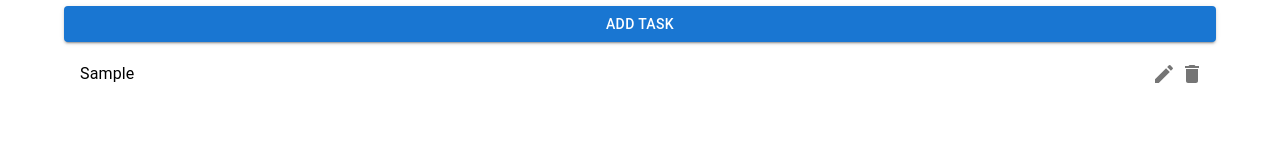
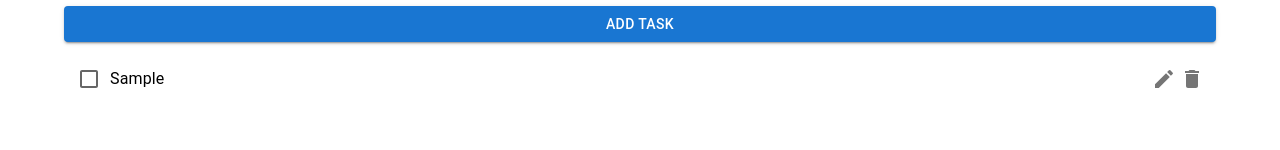
Before and after one commit to yannickmaas/todo-list, a React (Create React App) app: page / in a window 1280 px wide. Both pictures are taken after typing "Sample" into the empty fields and a click on the button "ADD TASK". Shown: the part 136-286 px from the top of the page. Built offline with nearby package versions, Linux system fonts and the light colour scheme.

Commit message:
Added check task function

```diff
--- a/src/App.js
+++ b/src/App.js
@@ -1,9 +1,10 @@
 import React, { useState } from 'react';
 import {
-  Container, TextField, Button, List, ListItem, ListItemText, IconButton, Typography,
+  Container, TextField, Button, List, ListItem, ListItemText, IconButton, Checkbox, Typography,
   Dialog, DialogActions, DialogContent, DialogContentText, DialogTitle
 } from '@mui/material';
 import { Delete, Edit } from '@mui/icons-material';
+
 // Set up initial global state
 const initialGlobalState = {
   tasks: [],
@@ -47,7 +48,7 @@ class Global extends React.Component {
 // Create a hook to use the GlobalState
 const useGlobalState = () => React.useContext(GlobalState);
 
-// Main ToDo Function
+// Create a component to render and modify the to-do list
 function TodoList() {
   //Define states
   const { tasks } = useGlobalState();
@@ -58,9 +59,8 @@ function TodoList() {
   //Add task function
   function addTask() {
     if (newTask) {
-      //Sets the new task state in the const
       GlobalState.set({
-        tasks: [...tasks, newTask],
+        tasks: [...tasks, { text: newTask, completed: false }],
       });
       setNewTask('');
     }
@@ -69,13 +69,13 @@ function TodoList() {
   function openEditDialog(index) {
     //Gets triggered and gets the data from the task in the textfield
     setEditIndex(index);
-    setEditTask(tasks[index]);
+    setEditTask(tasks[index].text);
   }
 
   function handleEditTask() {
     if (editTask) {
       //For each task, the function checks if the current index i is equal to editIndex, if so it changes the task data
-      const updatedTasks = tasks.map((task, i) => (i === editIndex ? editTask : task));
+      const updatedTasks = tasks.map((task, i) => (i === editIndex ? { ...task, text: editTask } : task));
       GlobalState.set({ tasks: updatedTasks });
       setEditIndex(null);
       setEditTask('');
@@ -88,6 +88,12 @@ function TodoList() {
     GlobalState.set({ tasks: updatedTasks });
   }
 
+  function toggleTaskCompletion(index) {
+    //Checks the task if found in the loop
+    const updatedTasks = tasks.map((task, i) => (i === index ? { ...task, completed: !task.completed } : task));
+    GlobalState.set({ tasks: updatedTasks });
+  }
+
   return (
     <Container>
       <Typography variant="h4" gutterBottom>Todo List</Typography>
@@ -95,7 +101,6 @@ function TodoList() {
         label="New Task"
         variant="outlined"
         value={newTask}
-        //Stores the target value in the state of the new task
         onChange={(e) => setNewTask(e.target.value)}
         fullWidth
         margin="normal"
@@ -107,7 +112,7 @@ function TodoList() {
         {tasks.map((task, index) => (
           <ListItem key={index} secondaryAction={
             <>
-            <IconButton edge="end" onClick={() => openEditDialog(index)}>
+              <IconButton edge="end" onClick={() => openEditDialog(index)}>
                 <Edit />
               </IconButton>
               <IconButton edge="end" onClick={() => deleteTask(index)}>
@@ -115,7 +120,15 @@ function TodoList() {
               </IconButton>
             </>
           }>
-            <ListItemText primary={task} />
+            <Checkbox
+              edge="start"
+              checked={task.completed}
+              onChange={() => toggleTaskCompletion(index)}
+            />
+            <ListItemText
+              primary={task.text}
+              style={{ textDecoration: task.completed ? 'line-through' : 'none' }}
+            />
           </ListItem>
         ))}
       </List>
```
